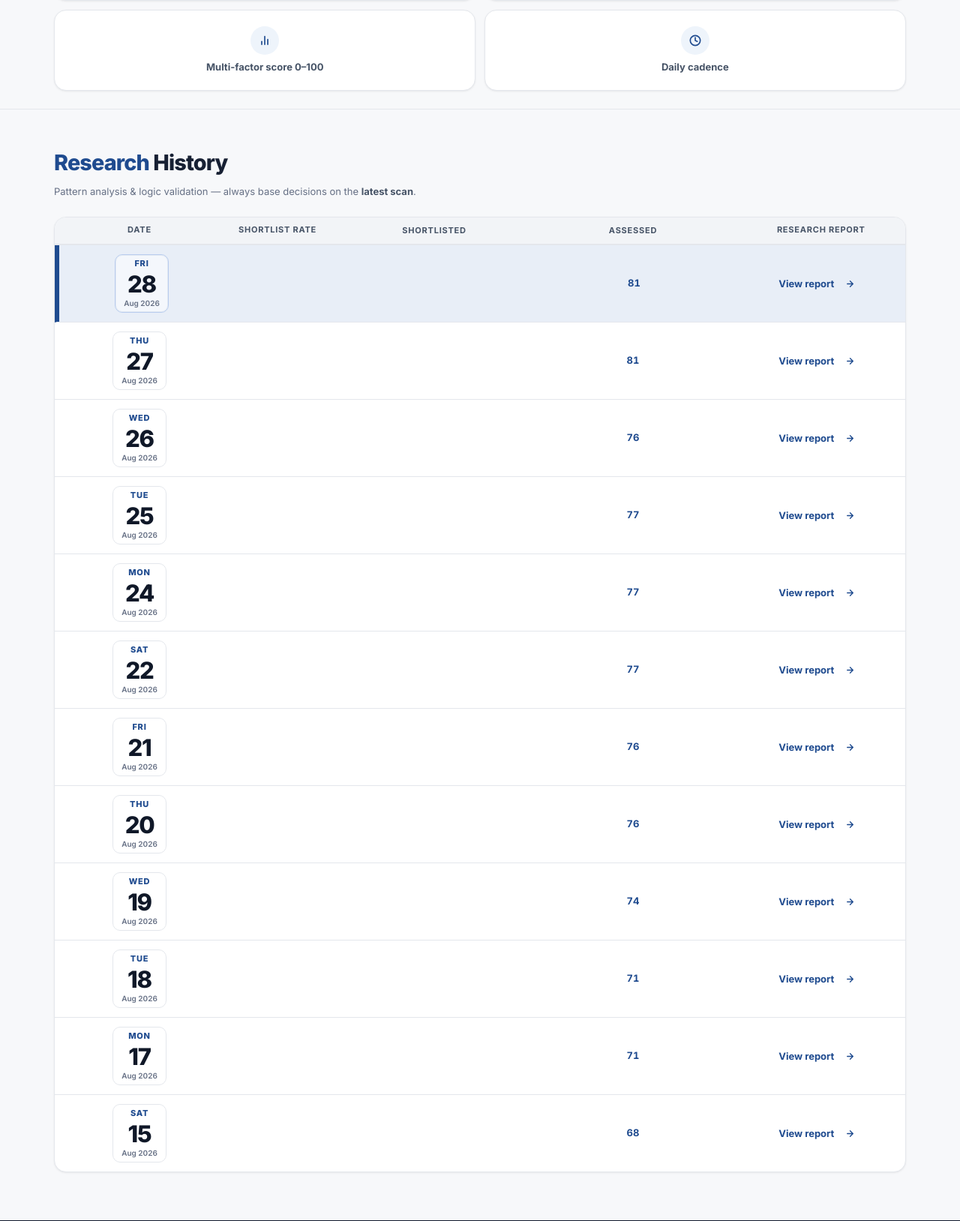
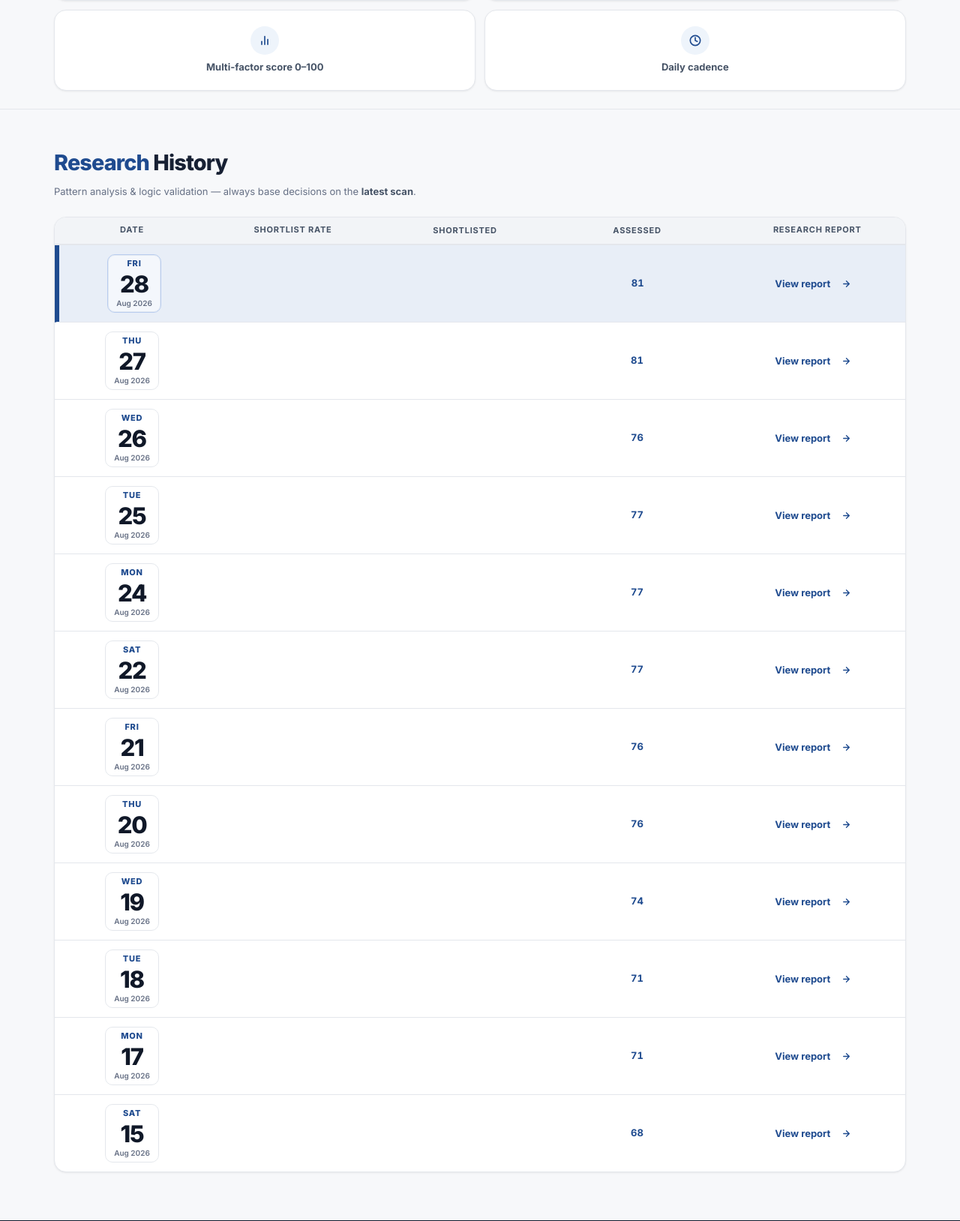
Before and after one commit to rajeshbedse/rbedse, a Flask app: page / in a window 1280 px wide. Shown: the part 1220-2848 px from the top of the page at 75% size. Run offline with Flask 3, Linux system fonts and the light colour scheme.

Commit message:
Tighten research history desktop columns

```diff
--- a/portal/templates/index.html
+++ b/portal/templates/index.html
@@ -44,13 +44,14 @@
 
   <section class="scan-history" id="scan-history"><div class="container"><div class="history-header"><div><h2 class="history-title"><span>Research</span> History</h2><p class="history-sub">Pattern analysis &amp; logic validation — always base decisions on the <strong>latest scan</strong>.</p></div></div>
     <style>
-      /* Research History: desktop uses one real 5-column grid; mobile keeps its existing 2-level card. */
+      /* Research History: desktop uses compact fixed columns; mobile keeps its existing 2-level card. */
       @media (min-width: 721px) {
         .scan-list-header,
         .scan-row {
           display: grid !important;
-          grid-template-columns: 170px 150px 220px minmax(240px, 1fr) 180px !important;
-          column-gap: 24px !important;
+          grid-template-columns: 150px 210px 180px 210px 190px !important;
+          column-gap: 10px !important;
+          justify-content: space-between !important;
           align-items: center !important;
         }
 
@@ -87,21 +88,21 @@
 
         .scan-row-bar-wrap {
           align-items: center !important;
-          gap: 12px !important;
+          gap: 8px !important;
         }
 
         .scan-row-bar-wrap .scan-row-bar-track {
-          width: 136px !important;
-          flex: 0 0 136px !important;
+          width: 112px !important;
+          flex: 0 0 112px !important;
           margin: 0 !important;
         }
 
         .scan-row-ratio {
-          min-width: 38px !important;
+          min-width: 34px !important;
           text-align: left !important;
         }
 
-        /* There is no fifth visual metric column; keep the legacy spacer invisible. */
+        /* Hide the legacy processing/spacer column and place the report in column 5. */
         .scan-list-header > span:nth-child(5),
         .scan-row > div:nth-child(5) {
           display: none !important;
@@ -180,7 +181,7 @@
       }
     </style>
     {% if not dates %}
-    <div class="empty-state"><svg width="48" height="48" viewBox="0 0 24 24" fill="none" stroke="currentColor" stroke-width="1.5" stroke-linecap="round" stroke-linejoin="round" aria-hidden="true"><path d="M14 2H6a2 2 0 0 0-2 2v16a2 2 0 0 0 2 2h12a2 2 0 0 0 2-2V8z"/><polyline points="14 2 14 8 20 8"/></svg><p>No research reports found yet. Reports will appear here once the daily analysis runs.</p></div>
+    <div class="empty-state"><svg width="48" height="48" viewBox="0 0 24 24" fill="none" stroke="currentColor" stroke-width="1.5" stroke-linecap="round" stroke-linejoin="round" aria-hidden="true"><path d="M14 2H6a2 2 0 0 0-2 2v16a2 2 0 0 0 2-2V8z"/></svg><p>No research reports found yet. Reports will appear here once the daily analysis runs.</p></div>
     {% else %}
     <div class="scan-list" role="table" aria-label="Research scan history">
       <div class="scan-list-header" role="row"><span>Date</span><span>Shortlist Rate</span><span>Shortlisted</span><span>Assessed</span><span></span><span>Research report</span></div>
```
